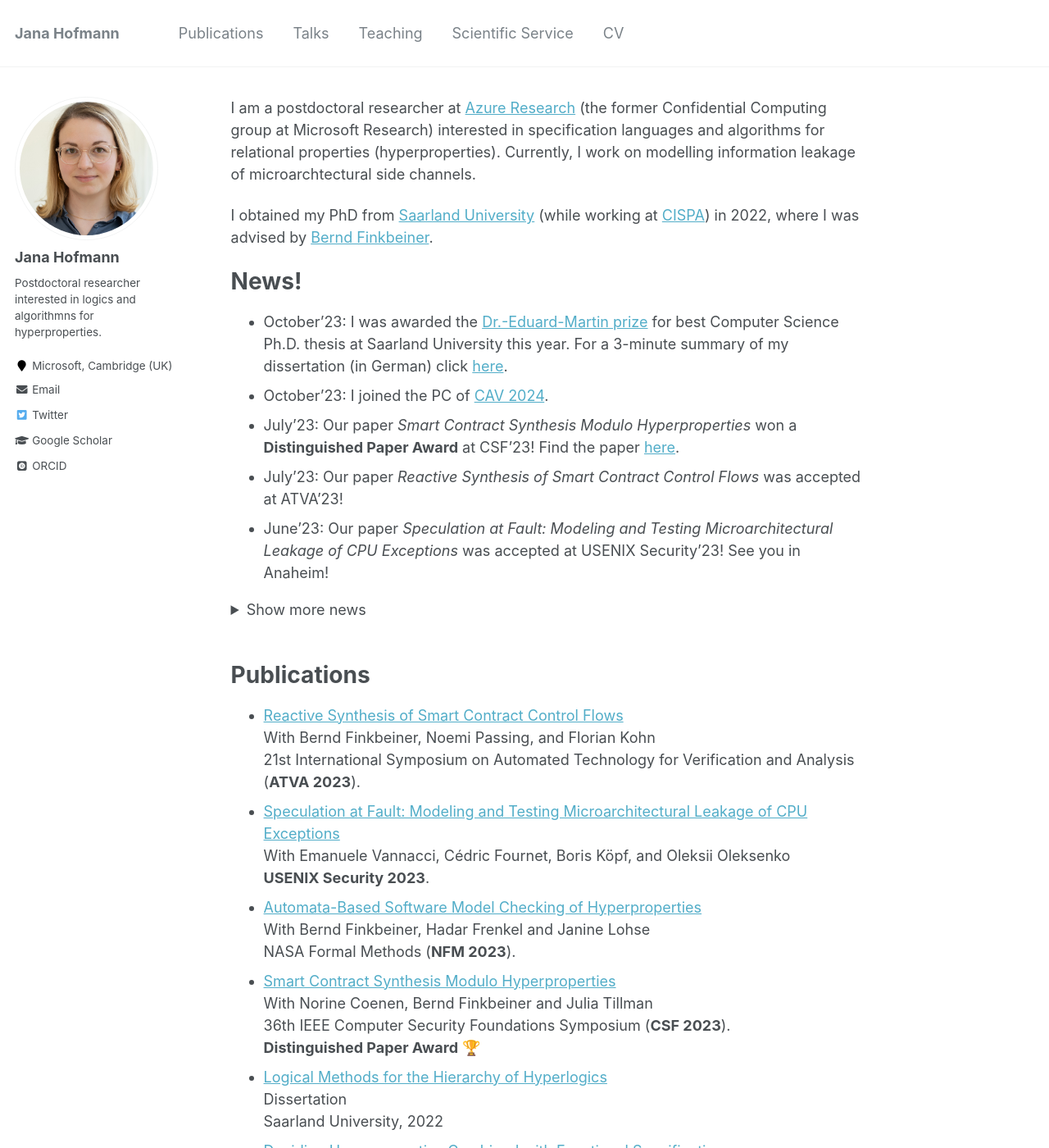
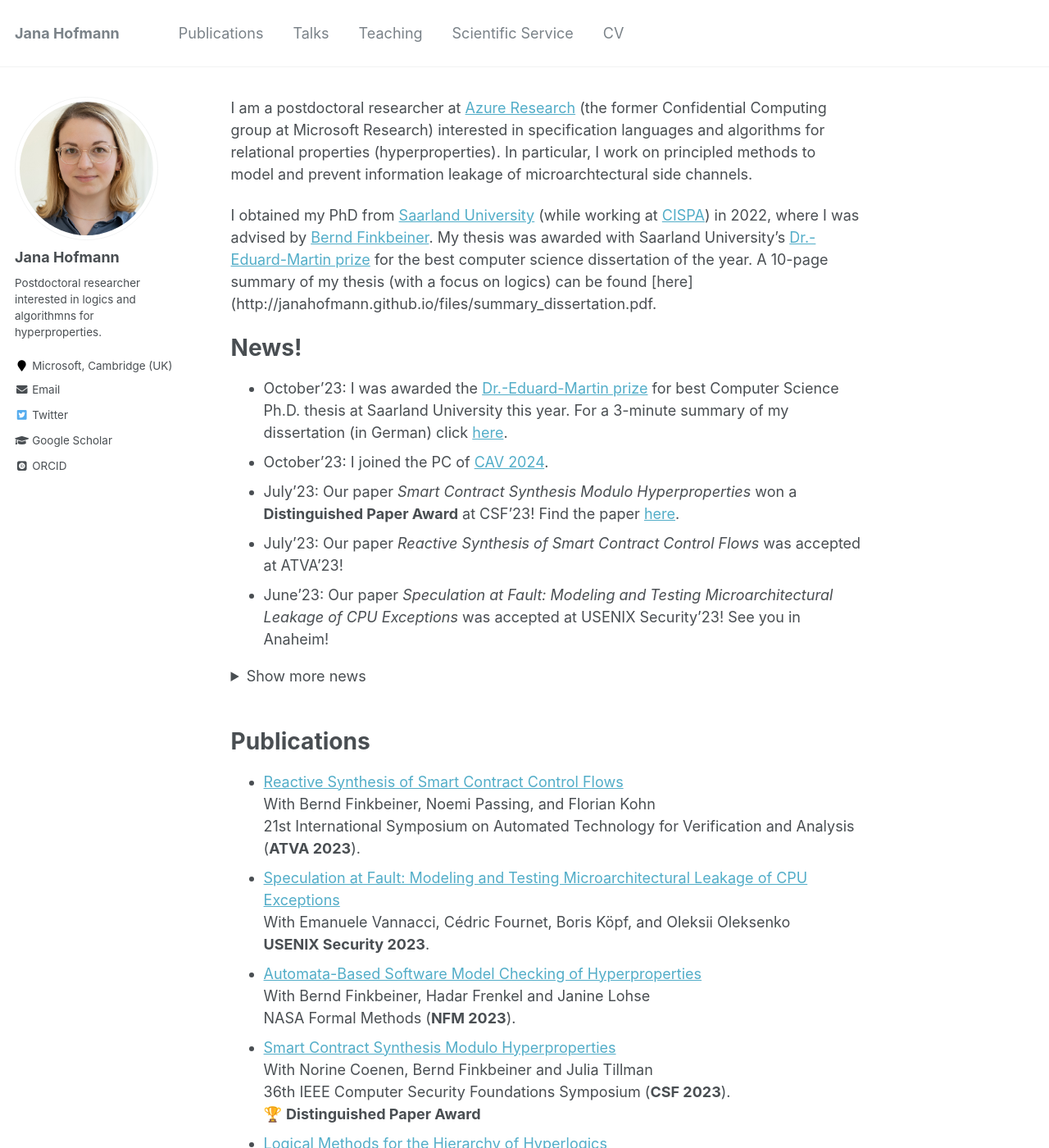
Before and after one commit to janahofmann/janahofmann.github.io, a Jekyll site: the page built from _pages/about.md, in a window 1280 px wide and 1400 px high. Shown: the whole window at 82% size. Built offline with Jekyll 4.4.1, drawn with Linux system fonts in a browser that asks for light colours; emoji names are drawn with the system emoji font; some web fonts are replaced; some of the changed text lies outside the part shown.

Commit message:
website update

```diff
--- a/_pages/about.md
+++ b/_pages/about.md
@@ -8,9 +8,9 @@ redirect_from:
   - /about.html
 ---
 
-I am a postdoctoral researcher at [Azure Research](https://www.microsoft.com/en-us/research/group/azure-research/) (the former Confidential Computing group at Microsoft Research) interested in specification languages and algorithms for relational properties (hyperproperties). Currently, I work on modelling information leakage of microarchtectural side channels.
+I am a postdoctoral researcher at [Azure Research](https://www.microsoft.com/en-us/research/group/azure-research/) (the former Confidential Computing group at Microsoft Research) interested in specification languages and algorithms for relational properties (hyperproperties). In particular, I work on principled methods to model and prevent information leakage of microarchtectural side channels.
 
-I obtained my PhD from [Saarland University](https://saarland-informatics-campus.de) (while working at [CISPA](https://cispa.de/en)) in 2022, where I was advised by [Bernd Finkbeiner](https://www.react.uni-saarland.de/people/finkbeiner.html).
+I obtained my PhD from [Saarland University](https://saarland-informatics-campus.de) (while working at [CISPA](https://cispa.de/en)) in 2022, where I was advised by [Bernd Finkbeiner](https://www.react.uni-saarland.de/people/finkbeiner.html). My thesis was awarded with Saarland University's [Dr.-Eduard-Martin prize](https://www.uni-saarland.de/aktuell/eduard-martin-preise-2023-27582.html) for the best computer science dissertation of the year. A 10-page summary of my thesis (with a focus on logics) can be found [here](http://janahofmann.github.io/files/summary_dissertation.pdf.
 
 
 # News!
@@ -47,10 +47,11 @@ I obtained my PhD from [Saarland University](https://saarland-informatics-campus
 * [Smart Contract Synthesis Modulo Hyperproperties](https://arxiv.org/pdf/2208.07180.pdf)<br>
   With Norine Coenen, Bernd Finkbeiner and Julia Tillman<br>
   36th IEEE Computer Security Foundations Symposium (**CSF 2023**).<br>
-  **Distinguished Paper Award** :trophy:
+  :trophy: **Distinguished Paper Award**
 * [Logical Methods for the Hierarchy of Hyperlogics](http://janahofmann.github.io/files/dissertation_jana_hofmann.pdf)<br>
   Dissertation<br>
   Saarland University, 2022
+  :trophy: Dr.-Eduard-Martin prize
 * [Deciding Hyperproperties Combined with Functional Specifications](https://arxiv.org/pdf/2205.15138.pdf)<br>
   With Raven Beutner, David Carral, Bernd Finkbeiner and Markus Krötzsch<br>
   37th Annual ACM/IEEE Symposium on Logic in Computer Science (**LICS 2022**).
@@ -84,12 +85,20 @@ I obtained my PhD from [Saarland University](https://saarland-informatics-campus
   Invited Talk at CISPA Helmholtz Center for Information Security, May 2023
 * **Deciding Hyperproperties Combined with Functional Specifications**<br>
   Paper presentation at LICS'22, [slides](http://janahofmann.github.io/files/talk_LICS2022.pdf)
+* **Logics for the Specification of Hyperproperties**<br>
+  Speaker at the 4th CISPA-LORIA workshop, April 2022
 * **The Hierarchy of Hyperlogics: A Knowledge Reasoning Perspective**<br>
   Recently published research track at KR'22, [slides](http://janahofmann.github.io/files/talk_KR2020.pdf), [YouTube recording](https://www.youtube.com/watch?v=6RvgBaWC374)
 * **Logics for Hyperproperties**<br>
-  Invited Talk at IST Austria, July 2020, [slides](http://janahofmann.github.io/files/talk_ISTAustria.pdf)
+  Invited Talk at IST Austria, July 2020
+* **Logics for Hyperproperties**<br>
+  Invited Talk at Tel Aviv University, September 2019
+* **Logics for Hyperproperties**<br>
+  Invited Talk at Yale University, July 2020
+* **Logics for Hyperproperties**<br>
+  Invited Talk at UC Berkeley, July 2010
 * **The Hierarchy of Hyperlogics**<br>
-  Paper presentation at LICS'19, [slides](http://janahofmann.github.io/files/talk_LICS2019.pdf)
+  Paper presentation at LICS'19
 
 
 # Teaching
```
Also changed, not shown: other parts of _pages/about.md (+1 -1 lines).
